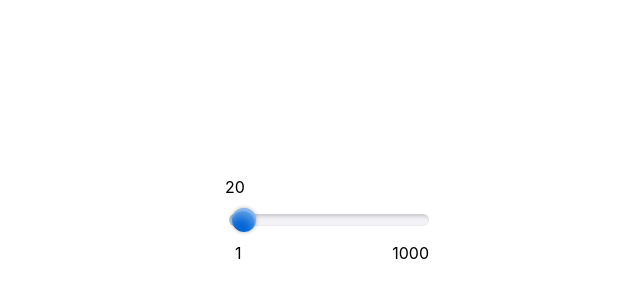
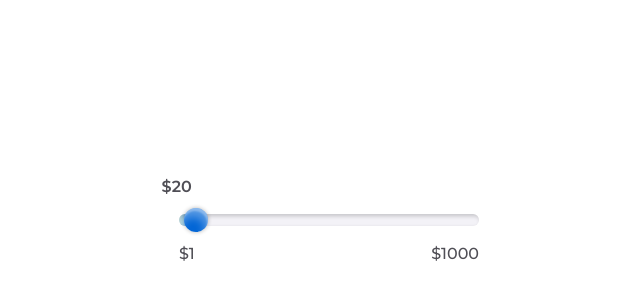
Before and after one commit to M1135/React-Gradient-Slider, a React (Create React App) app: page / in a window 1280 px wide. Shown: the part 180-480 px from the top of the page, without its empty margins (311-951 px from the left). Built offline with nearby package versions, Linux system fonts and the light colour scheme.

Commit message:
polished the UI

```diff
--- a/src/App.css
+++ b/src/App.css
@@ -1,5 +1,10 @@
 :root {
     --background-primary: rgba(243, 242, 247, 255);
+    --text-primary: rgba(80, 79, 86, 255);
+    --indicator-text-container-background: transparent;
+    --indicator-text-container-text-color: var(--text-primary);
+    --indicator-text-container-scale: 1;
+    --indicator-text-container-translate-Y: 0px;
     --border-radius: 30px;
     --thumb-size: 24px;
     --thumb-scale: 1;
@@ -12,6 +17,10 @@
 
 [slider-on-hover="true"] {
     --thumb-scale: 1.2;
+    --indicator-text-container-background: var(--thumb-primary-color);
+    --indicator-text-container-text-color: var(--background-primary);
+    --indicator-text-container-scale: 1.1;
+    --indicator-text-container-translate-Y: -10px;
 }
 
 .App {
@@ -23,7 +32,6 @@
 }
 
 .sliderContainer {
-    width: 200px;
     min-height: 100px;
     display: grid;
     grid-template-rows: 1fr 1fr 1fr;
@@ -105,12 +113,24 @@
     display: flex;
     align-items: center;
     justify-content: flex-end;
+    font-weight: 600;
     grid-column-start: 1;
     grid-row-start: 1;
 }
 
+.currentValueIndicatorTextContainer {
+    padding: 5px;
+    border-radius: var(--border-radius);
+    background-color: var(--indicator-text-container-background);
+    color: var(--indicator-text-container-text-color);
+    transform: translateY(var(--indicator-text-container-translate-Y))
+        scale(var(--indicator-text-container-scale));
+}
+
 .minMaxIndicator {
     display: grid;
+    grid-column-start: 1;
+    grid-row-start: 3;
     grid-template-columns: 1fr 1fr;
 }
 
@@ -118,6 +138,8 @@
 .maxIndicator {
     display: flex;
     align-items: center;
+    color: var(--text-primary);
+    font-weight: 500;
 }
 
 .minIndicator {
@@ -138,4 +160,8 @@
     .slider::-moz-range-thumb {
         transition: transform 0.2s ease;
     }
+
+    .currentValueIndicatorTextContainer {
+        transition: transform 0.2s ease;
+    }
 }
--- a/src/App.tsx
+++ b/src/App.tsx
@@ -21,8 +21,11 @@ function App() {
     };
 
     const sliderConfiguration = {
+        sliderContainerUI: {
+            width: 300, //px
+        },
         sliderUI: {
-            sliderHeight: 12, //px
+            height: 12, //px
             progressBarGradient:
                 "linear-gradient(to right, LightCyan, var(--thumb-primary-color))",
         },
@@ -32,7 +35,7 @@ function App() {
             default: 20,
         },
         indicatorUI: {
-            prefix: "",
+            prefix: "$",
             suffix: "",
         },
     };
@@ -45,7 +48,11 @@ function App() {
 
     return (
         <div className="App">
-            <div className="sliderContainer" slider-on-hover={sliderOnHover}>
+            <div
+                className="sliderContainer"
+                slider-on-hover={sliderOnHover}
+                style={{ width: sliderConfiguration.sliderContainerUI.width }}
+            >
                 <div
                     className="currentValueIndicator"
                     style={{
@@ -60,8 +67,8 @@ function App() {
                         // which means at 100% of the value, the indicator will move to the left by 0px
                         // and at 1% of the value, the indicator will move to left by 12px
                         transform: `translateX(${
-                            sliderConfiguration.sliderUI.sliderHeight -
-                            sliderConfiguration.sliderUI.sliderHeight *
+                            sliderConfiguration.sliderUI.height -
+                            sliderConfiguration.sliderUI.height *
                                 ((currentValue -
                                     sliderConfiguration.sliderValue.min) /
                                     (sliderConfiguration.sliderValue.max -
@@ -69,7 +76,7 @@ function App() {
                         }px)`,
                     }}
                 >
-                    <div>{`${sliderConfiguration.indicatorUI.prefix}${currentValue}${sliderConfiguration.indicatorUI.suffix}`}</div>
+                    <div className="currentValueIndicatorTextContainer">{`${sliderConfiguration.indicatorUI.prefix}${currentValue}${sliderConfiguration.indicatorUI.suffix}`}</div>
                 </div>
                 <div
                     className="sliderInnerContainer"
@@ -84,14 +91,14 @@ function App() {
                         className="slider"
                         onInput={handleSliderOnInput}
                         style={{
-                            height: `${sliderConfiguration.sliderUI.sliderHeight}px`,
+                            height: `${sliderConfiguration.sliderUI.height}px`,
                         }}
                     />
                     <div
                         className="sliderProgressContainer"
                         // sliderProgress height must match the width of the slider
                         style={{
-                            height: `${sliderConfiguration.sliderUI.sliderHeight}px`,
+                            height: `${sliderConfiguration.sliderUI.height}px`,
                         }}
                     >
                         <div
@@ -103,8 +110,8 @@ function App() {
                                         sliderConfiguration.sliderValue.max) *
                                     100
                                 }% + ${
-                                    sliderConfiguration.sliderUI.sliderHeight -
-                                    sliderConfiguration.sliderUI.sliderHeight *
+                                    sliderConfiguration.sliderUI.height -
+                                    sliderConfiguration.sliderUI.height *
                                         ((currentValue -
                                             sliderConfiguration.sliderValue
                                                 .min) /
@@ -123,7 +130,7 @@ function App() {
                         className="sliderBackground"
                         // sliderBackground height must match the width of the slider
                         style={{
-                            height: `${sliderConfiguration.sliderUI.sliderHeight}px`,
+                            height: `${sliderConfiguration.sliderUI.height}px`,
                         }}
                     ></div>
                 </div>
@@ -135,8 +142,8 @@ function App() {
                                 sliderConfiguration.indicatorUI.prefix.length <
                                 1
                                     ? `translateX(${
-                                          sliderConfiguration.sliderUI
-                                              .sliderHeight / 2
+                                          sliderConfiguration.sliderUI.height /
+                                          2
                                       }px)`
                                     : "unset",
                         }}
--- a/src/index.css
+++ b/src/index.css
@@ -1,13 +1,10 @@
+@import url("https://fonts.googleapis.com/css2?family=Montserrat:ital,wght@0,100;0,200;0,300;0,400;0,500;0,600;0,700;0,800;0,900;1,100;1,200;1,300;1,400;1,500;1,600;1,700;1,800;1,900&display=swap");
+
 body {
-  margin: 0;
-  font-family: -apple-system, BlinkMacSystemFont, 'Segoe UI', 'Roboto', 'Oxygen',
-    'Ubuntu', 'Cantarell', 'Fira Sans', 'Droid Sans', 'Helvetica Neue',
-    sans-serif;
-  -webkit-font-smoothing: antialiased;
-  -moz-osx-font-smoothing: grayscale;
+    margin: 0;
+    font-family: "Montserrat", -apple-system, BlinkMacSystemFont, "Segoe UI",
+        "Roboto", "Oxygen", "Ubuntu", "Cantarell", "Fira Sans", "Droid Sans",
+        "Helvetica Neue", sans-serif;
+    -webkit-font-smoothing: antialiased;
+    -moz-osx-font-smoothing: grayscale;
 }
-
-code {
-  font-family: source-code-pro, Menlo, Monaco, Consolas, 'Courier New',
-    monospace;
-}
```
